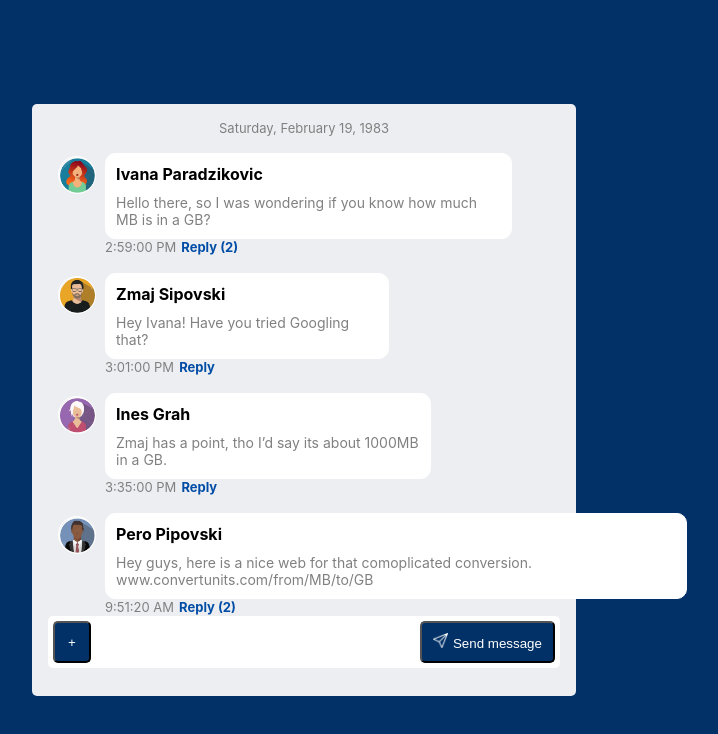
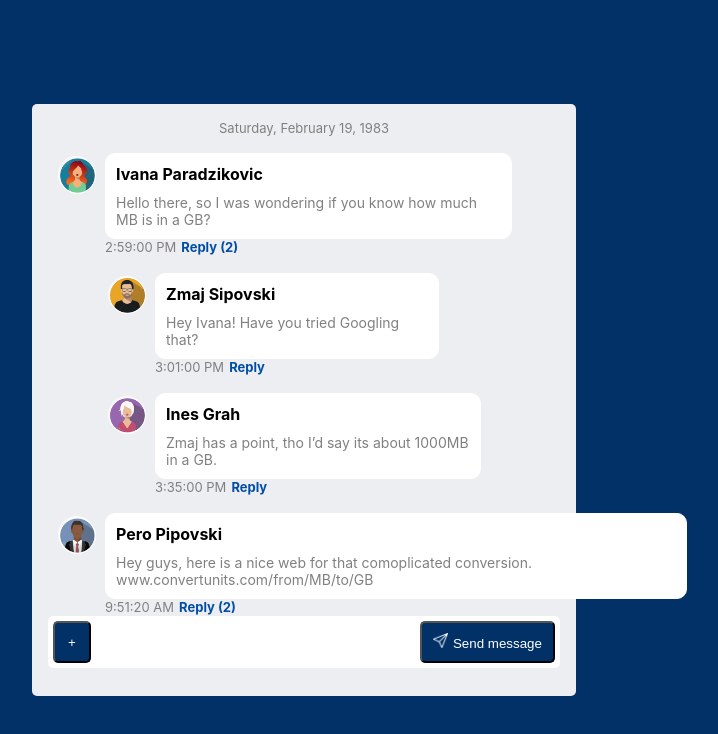
Before and after one commit to gjaic2016/comments-feat-task, a React (Create React App) app: page / in a window 1280 px wide. Shown: the top 734 px of the page, without its empty margins (336-1054 px from the left). Built offline with nearby package versions, Linux system fonts and the light colour scheme.

Commit message:
reply update

```diff
--- a/package.json
+++ b/package.json
@@ -6,6 +6,7 @@
     "@testing-library/jest-dom": "^5.11.4",
     "@testing-library/react": "^11.1.0",
     "@testing-library/user-event": "^12.1.10",
+    "date-fns": "^2.25.0",
     "react": "^17.0.2",
     "react-bootstrap": "^2.0.0",
     "react-dom": "^17.0.2",
--- a/src/App.css
+++ b/src/App.css
@@ -54,6 +54,10 @@
   display: flex;
   flex-direction: row;
   align-items: center;
+}
+
+.message__repplied {
+  margin-left:50px;
 }
 
 .message__column {
--- a/src/App.js
+++ b/src/App.js
@@ -17,12 +17,26 @@ function App() {
     return reply;
   };
 
+  const isReply = (parent) => {
+    let hasReply = false;
+
+    if (parent) {
+      hasReply = !hasReply;
+    }
+    return hasReply;
+  };
+
   const messageDate = (message) => {
-    let options = {weekday: 'long', year: 'numeric', month: 'long', day: 'numeric' };
-    var timestamp = message.find(element => element.id === "1").timestamp;
-    var day = new Date(timestamp).toLocaleDateString('en-US', options);
+    let options = {
+      weekday: "long",
+      year: "numeric",
+      month: "long",
+      day: "numeric",
+    };
+    var timestamp = message.find((element) => element.id === "1").timestamp;
+    var day = new Date(timestamp).toLocaleDateString("en-US", options);
     return day;
-  }
+  };
 
   return (
     <div className="App">
@@ -40,6 +54,7 @@ function App() {
                   authorPicture={value.author.picture}
                   text={value.text}
                   timestamp={value.timestamp}
+                  replied={isReply(value.parent_id)}
                 />
               </>
             );
--- a/src/Components/Comment.js
+++ b/src/Components/Comment.js
@@ -9,7 +9,7 @@ const Comment = (props) => {
 
   return (
     <>
-      <div className="message">
+      <div className={props.replied ? "message message__repplied" : "message"}>
         <div className="message__column">
           <div className="message__img">
             <img
```
Also changed, not shown: 1 other file (tests, documents, lock files or other folders).
